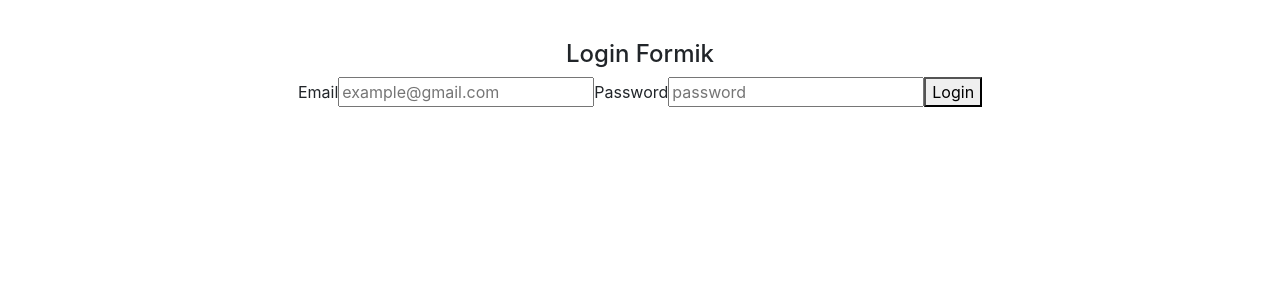
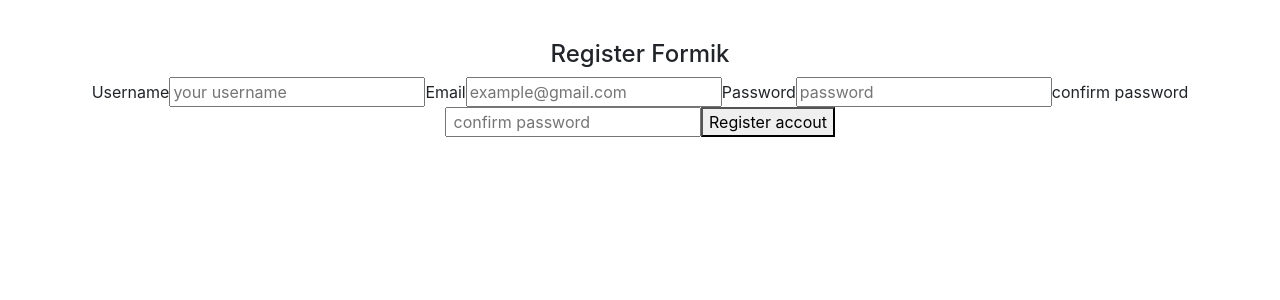
Before and after one commit to AikiYT/Proyecto-react, a React (Create React App) app: page / in a window 1280 px wide. Shown: the top 300 px of the page. Built offline with nearby package versions, Linux system fonts and the light colour scheme.

Commit message:
video 15

```diff
--- a/src/App.js
+++ b/src/App.js
@@ -12,6 +12,7 @@
 import  Father from './components/container/father';
 import OptionalRender from './pure/optionalRender';
 import LoginFormik from './pure/forms/LoginFormik';
+import RegisterFormik from './pure/forms/registerFormik';
 
 function App() {
   return (
@@ -75,7 +76,8 @@
 
 
   {/* ejemplo d euso de formik y yup*/}
-<LoginFormik></LoginFormik>
+{/*<LoginFormik></LoginFormik>*/}
+<RegisterFormik></RegisterFormik>
 
     </div>
   );
--- /dev/null
+++ b/src/models/roles.enum.js
@@ -0,0 +1,5 @@
+export const ROLES = {
+    USER: 'normal',
+    ADMIN: 'urgente',
+
+}
--- /dev/null
+++ b/src/models/user.class.js
@@ -0,0 +1,18 @@
+import { ROLES } from "./roles.enum"
+
+export class User {
+    username = '';
+    email = '';
+    password = '';
+    role = ROLES.USER
+
+
+
+constructor(username, email, password, role){
+    this.username = username;
+    this.email = email;
+    this.password = password;
+    this.role = role;
+}
+
+}
--- /dev/null
+++ b/src/pure/forms/registerFormik.jsx
@@ -0,0 +1,134 @@
+import React from 'react';
+import {Formik, Form, Field, ErrorMessage} from 'formik';
+import * as Yup from 'yup';
+// modelo
+import { User } from '../../models/user.class';
+import { ROLES } from '../../models/roles.enum';
+
+const RegisterFormik = () => {
+   let user = new User();
+
+
+    const initialValues = {
+    username: '',
+    email: '',
+    password: '',
+    confirm: '',
+    role: ROLES.USER,
+
+
+}
+
+
+const registerSchema = Yup.object().shape(
+    {
+        username: Yup.string().min(6, 'name too short').max(12, 'username too long').required('username is required'), // aca use el min y el max el min sera de 6 junto con su mensaje de error y el max de 12 y le puse tambien un required el min y el max es para que nose pasen de eso al poner el username
+        email: Yup.string().email('invalido email').required('email es requerido xd'),
+
+        role: Yup.string().oneOf([ROLES.USER, ROLES.ADMIN], 'role required').required('role is required'), // en el yup del role se usa el one of y se llama todo lo que tiene el rol dentro en este caso user y admin
+
+        password: Yup.string().min(8,'password too short').required('password is required'),
+
+        confirm: Yup.string()
+        .when("password", { // aqui le digo when osea cuando la contrasena y l epaso password para que sepa le digo si su valor y su largo es mayor a 0 es verdadero o falso
+            is: value => (value && value.length > 0 ? true : false),
+            then: () => Yup.string().oneOf( // si es verdadero pongo el yup.string() y el one oneof es que sea igual a la misma contrasena
+                [Yup.ref("password")],// para que encuentre la contrasnea se pone la referencia para saber si es verdadero
+                '!password must match' // mensaje de error si es falso
+
+            )
+        }).required(' you must confirm the password') // y esto es para que sea requerido el confirm
+
+        // basicamente para resumir el confirm sera lo que usaremos para confirmar pongo la condicional when password tal cosa IS tal cosa entonces osea el then si es igual osea el oneof a lo que tengo guardado osea el yup.ref en el password se cumplira y al final el mensajito de error
+    }
+)
+
+
+const submit = (values) => {
+alert('register user')
+}
+
+    return (
+        <div>
+            <h4>Register Formik</h4>
+            <Formik
+                initialValues = {initialValues}
+                validationSchema={registerSchema}
+
+
+                onSubmit={async (values) => { // Aquí lo que está diciendo es que este Formik tendrá este evento onSubmit que buscará los valores de ese mini componente que llamé.
+                    await new Promise((r) => setTimeout(r,1000)); // Aquí le dice que espere la respuesta.
+                    alert(JSON.stringify(values, null, 2)); // Y al final me tirará una alerta en formato JSON.
+
+
+
+                }}
+            >
+
+            {({ values,
+            touched,
+            errors,
+            isSubmitting,
+            handleChange,
+            handleBlur }) => (
+                <Form>
+
+                <label htmlFor="username">Username</label>
+                <Field id="username" type="text" name="username" placeholder="your username" />
+                {
+                    errors.username && touched.username &&
+                    (
+                        <ErrorMessage name="username" component= 'div'></ErrorMessage>
+                    )
+                }
+
+
+
+                <label htmlFor="email">Email</label>
+                <Field id="email" type="email" name="email" placeholder="example@gmail.com" />
+                {
+                    errors.email && touched.email &&
+                    (
+                        <ErrorMessage name="email" component= 'div'></ErrorMessage>
+                    )
+                }
+
+
+                {/* el role lo dejare asi por ahora solo sera por defecto user*/}
+
+                <label htmlFor="password">Password</label>
+                <Field id="password" name="password"  placeholder="password" type="password"
+                />
+
+                {
+                    errors.password && touched.password &&
+                    (
+                        <ErrorMessage name="password" component='div'></ErrorMessage>
+                    )
+                }
+
+                <label htmlFor="confirm">confirm password</label>
+                <Field id="confirm" name="confirm"  placeholder=" confirm password" type="password"
+                />
+
+                {
+                    errors.confirm && touched.confirm &&
+                    (
+                        <ErrorMessage name="confirm" component='div'></ErrorMessage>
+                    )
+                }
+
+
+
+            <button type="submit">Register accout</button>
+            {isSubmitting ? (<p>registra tus credenciales...</p>): null}
+
+                </Form>
+            )}
+
+            </Formik>
+        </div>
+    );
+}
+
+export default RegisterFormik;
```
